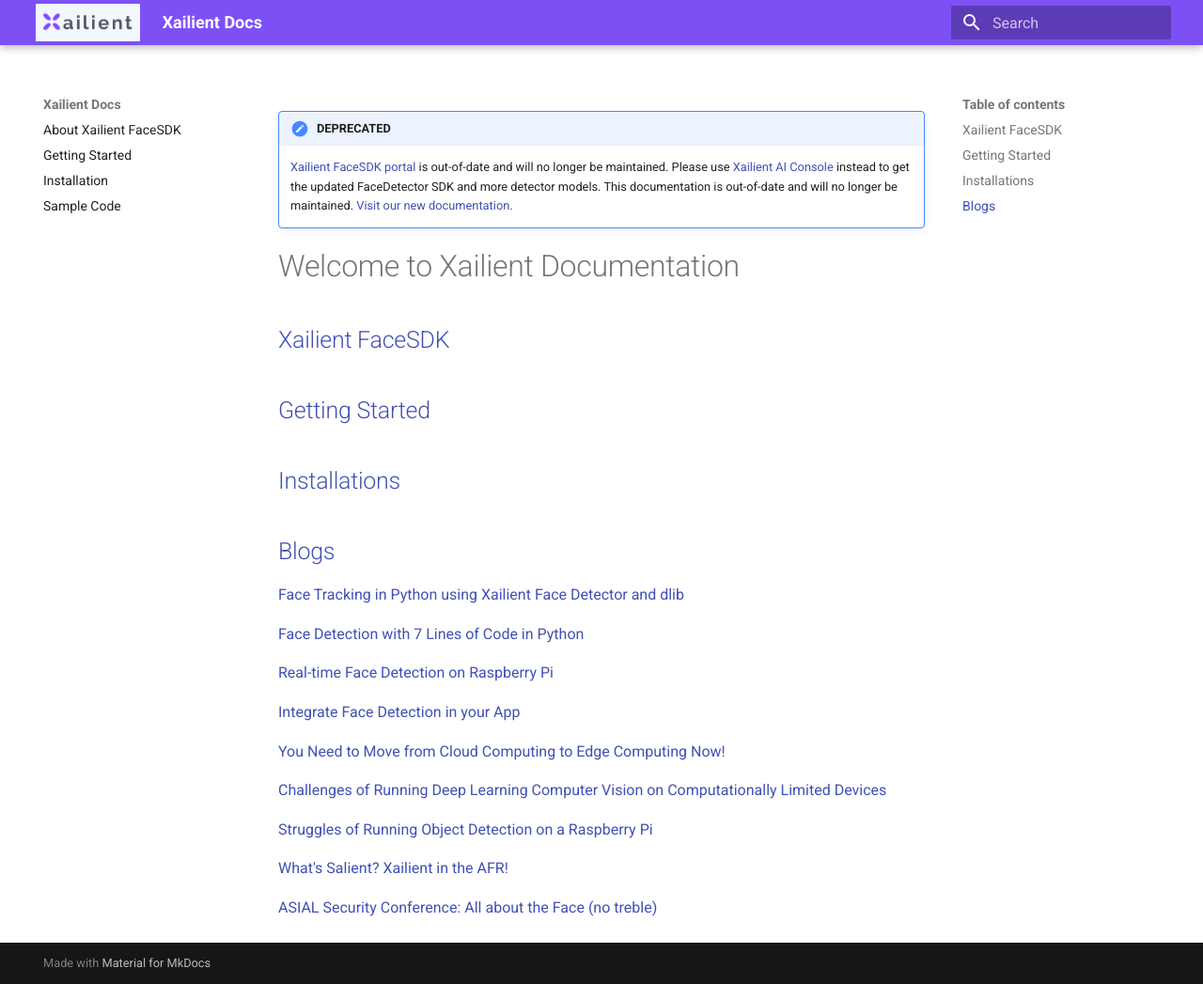
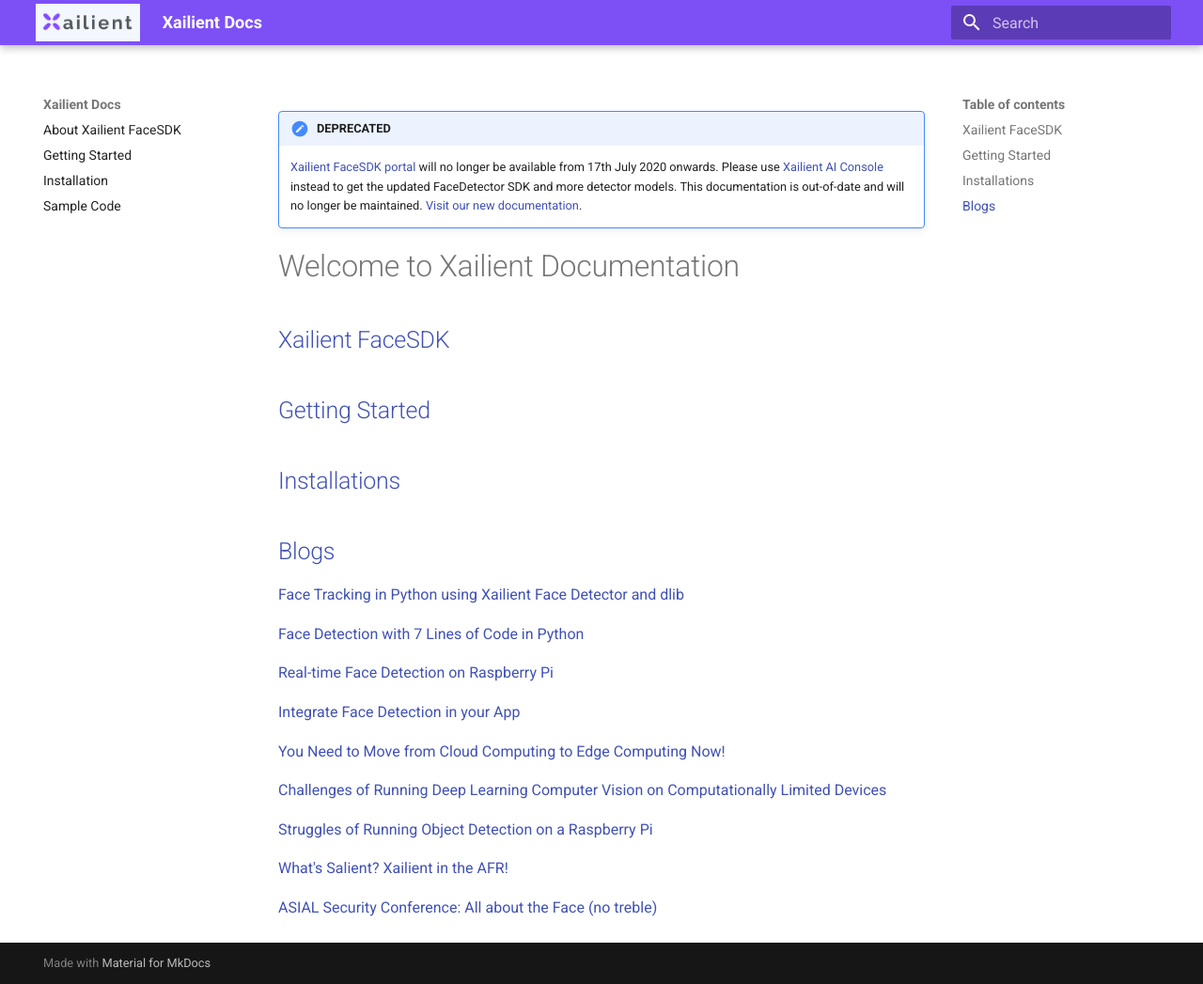
Before and after one commit to xailient-public/face_detector, an MkDocs documentation site: the page built from docs/index.md, in a window 1280 px wide and 1047 px high. Shown: the whole window at 94% size. Built offline with MkDocs 1.6.1 and Material for MkDocs 9.7.7, drawn with Linux system fonts in a browser that asks for light colours.

Commit message:
Updated notice

```diff
--- a/docs/index.md
+++ b/docs/index.md
@@ -1,5 +1,5 @@
 !!! error "DEPRECATED"
-    [Xailient FaceSDK portal](https://sdk.xailient.com) is out-of-date and will no longer be maintained. Please use [Xailient AI Console](https://console.xailient.com) instead to get the updated FaceDetector SDK and more detector models.
+    [Xailient FaceSDK portal](https://sdk.xailient.com) will no longer be available from 17th July 2020 onwards. Please use [Xailient AI Console](https://console.xailient.com) instead to get the updated FaceDetector SDK and more detector models.
     This documentation is out-of-date and will no longer be maintained. [Visit our new documentation](https://xailient-docs.readthedocs.org).
 
 # Welcome to Xailient Documentation
```
